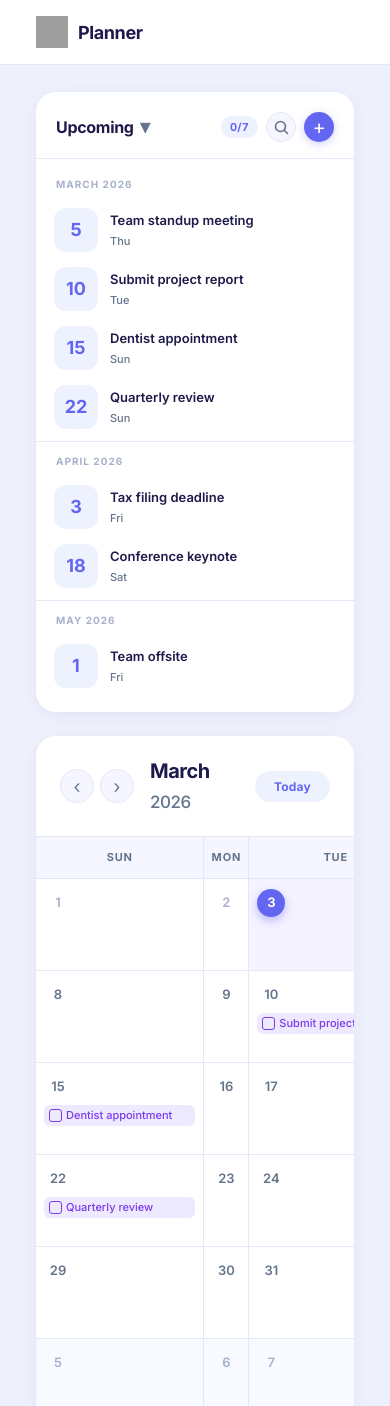
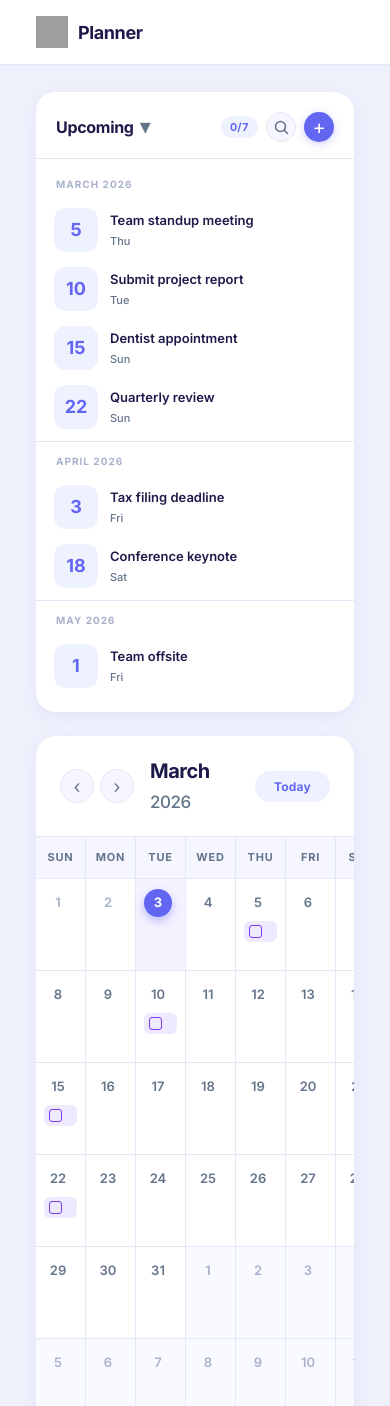
Before and after one commit to WeHateNick/planner-todo, a React (Vite) app: page / in a window 390 px wide. Shown: the top 1406 px of the page. Built offline with nearby package versions, Linux system fonts and the light colour scheme; grey boxes are pictures that could not be loaded.

Commit message:
fix: responsive adjustments

```diff
--- a/src/components/Calendar/Calendar.scss
+++ b/src/components/Calendar/Calendar.scss
@@ -1,5 +1,5 @@
-@use "sass:map";
-@use "sass:list";
+@use 'sass:map';
+@use 'sass:list';
 
 // Pastel chip colors cycling by position
 $chip-colors: (
@@ -126,6 +126,7 @@ $chip-colors: (
 
   &__cell {
     min-height: 92px;
+    min-width: 50px;
     padding: 10px 8px 8px;
     border-bottom: 1px solid var(--color-border);
     position: relative;
--- a/src/components/TodoList/TodoList.scss
+++ b/src/components/TodoList/TodoList.scss
@@ -6,6 +6,10 @@
   flex-direction: column;
   position: sticky;
   top: 24px;
+
+  @media (max-width: 960px) {
+    position: static;
+  }
 
   &__header {
     display: flex;
@@ -221,6 +225,11 @@
   &__body {
     overflow-y: auto;
     max-height: calc(100vh - 200px);
+
+    @media (max-width: 960px) {
+      max-height: none;
+      overflow-y: visible;
+    }
     padding: 8px 0 12px;
 
     &::-webkit-scrollbar {
```
